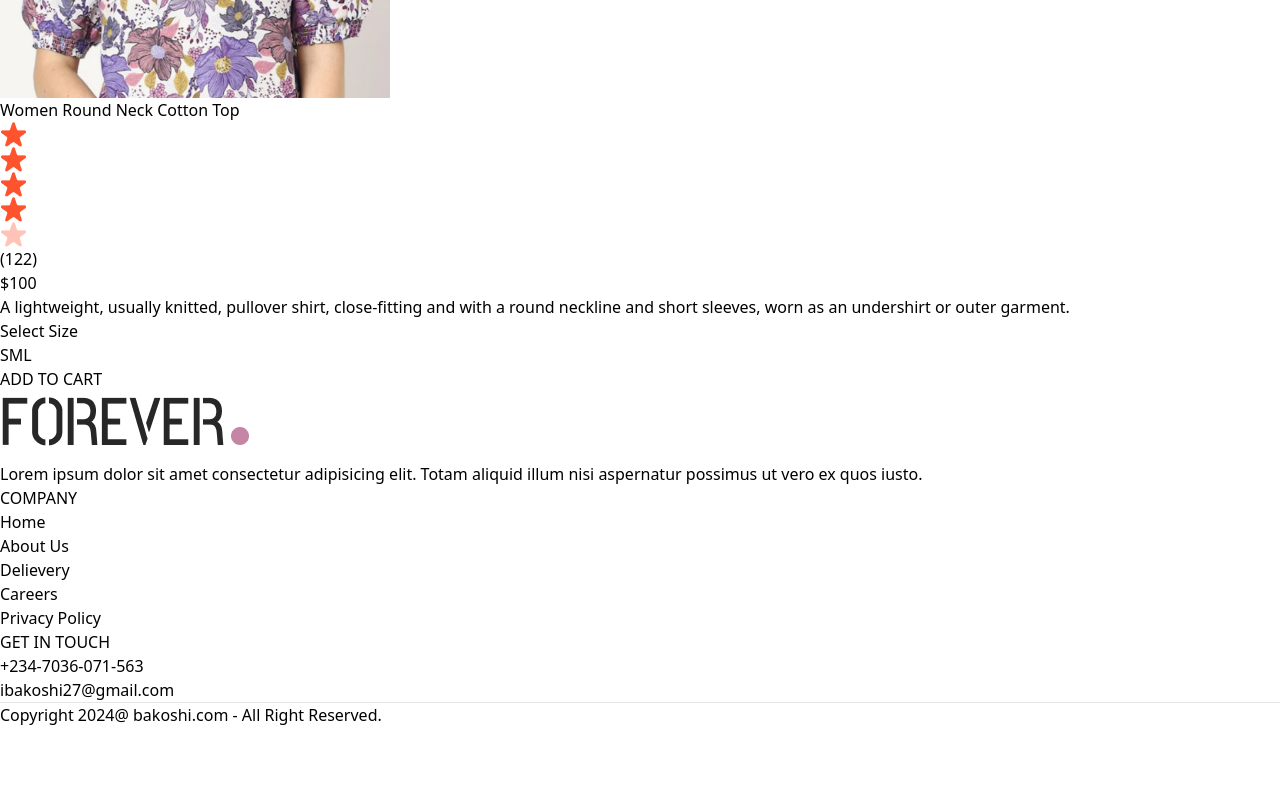
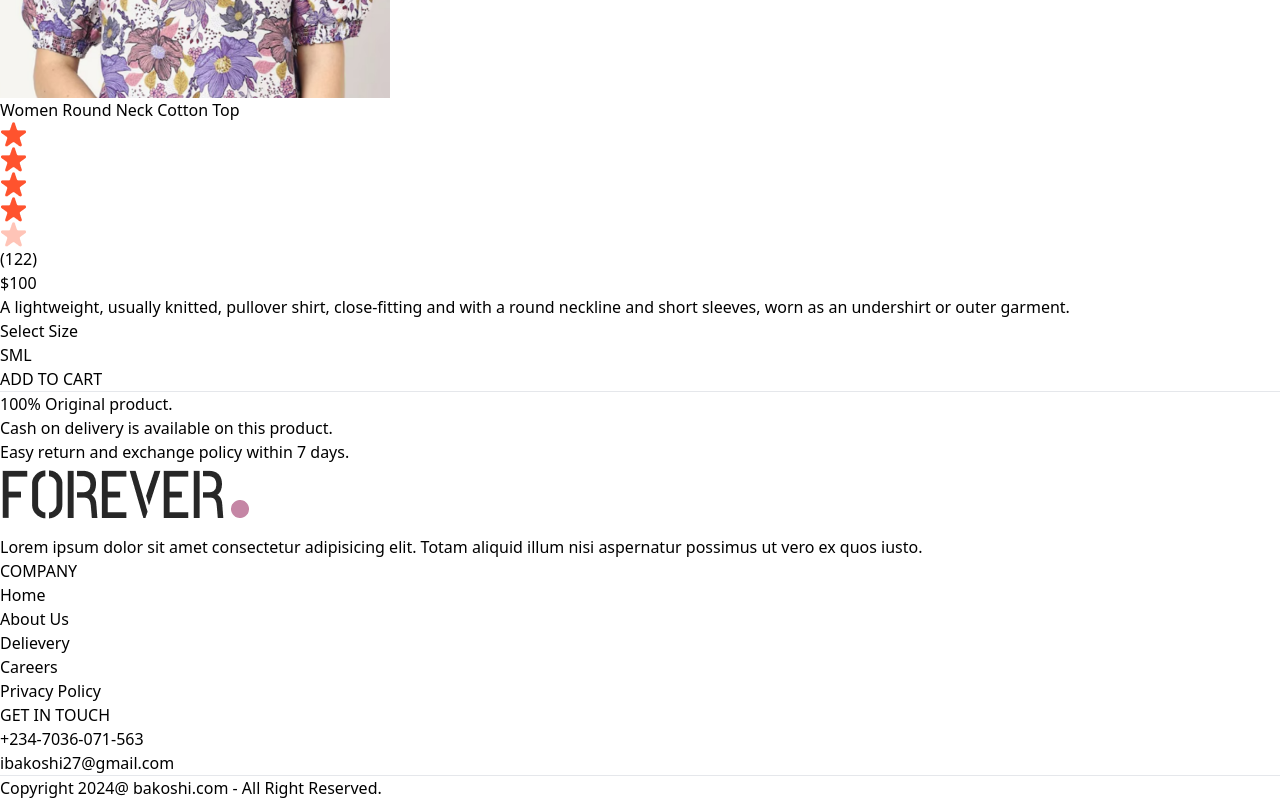
Before and after one commit to Kadunapikin/Chongai-store, a React (Vite) app in the folder frontend/: page /product/aaaaa in a window 1280 px wide. Shown: the part 1324-2124 px from the top of the page. Before the commit the page ends 2051 px from the top, so only its background shows below. Built offline with nearby package versions, Linux system fonts and the light colour scheme.

Commit message:
add product quality and return policy text

```diff
--- a/frontend/src/pages/Product.jsx
+++ b/frontend/src/pages/Product.jsx
@@ -73,6 +73,12 @@ const Product = () => {
             </div>
           </div>
           <button className='bg-black text-white px-8 py-3 text-sm active:bg-gray-700'>ADD TO CART</button>
+          <hr className='mt-8 sm:w-4/5' />
+          <div className='text-sm text-gray-500 mt-5 flex flex-col gap-1'>
+              <p>100% Original product.</p>
+              <p>Cash on delivery is available on this product.</p>
+              <p>Easy return and exchange policy within 7 days.</p>
+          </div>
         </div>
       </div>
     </div>
```
